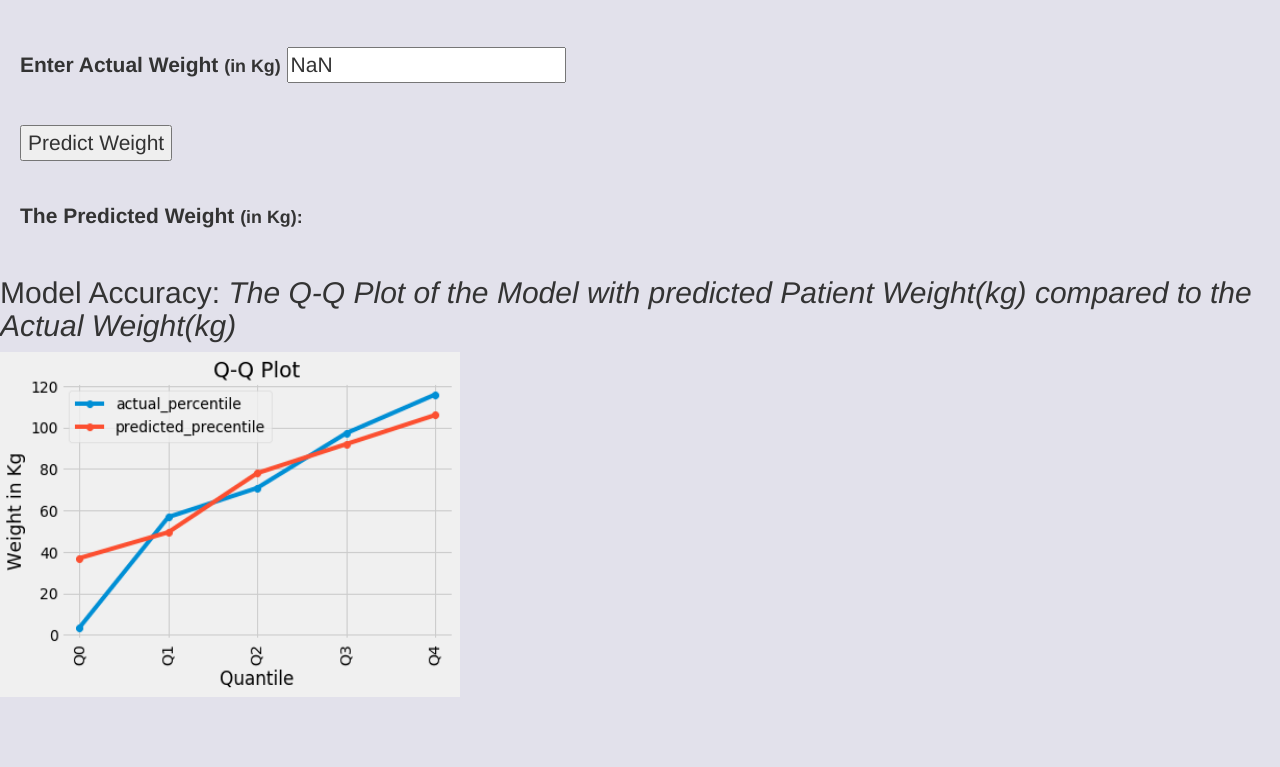
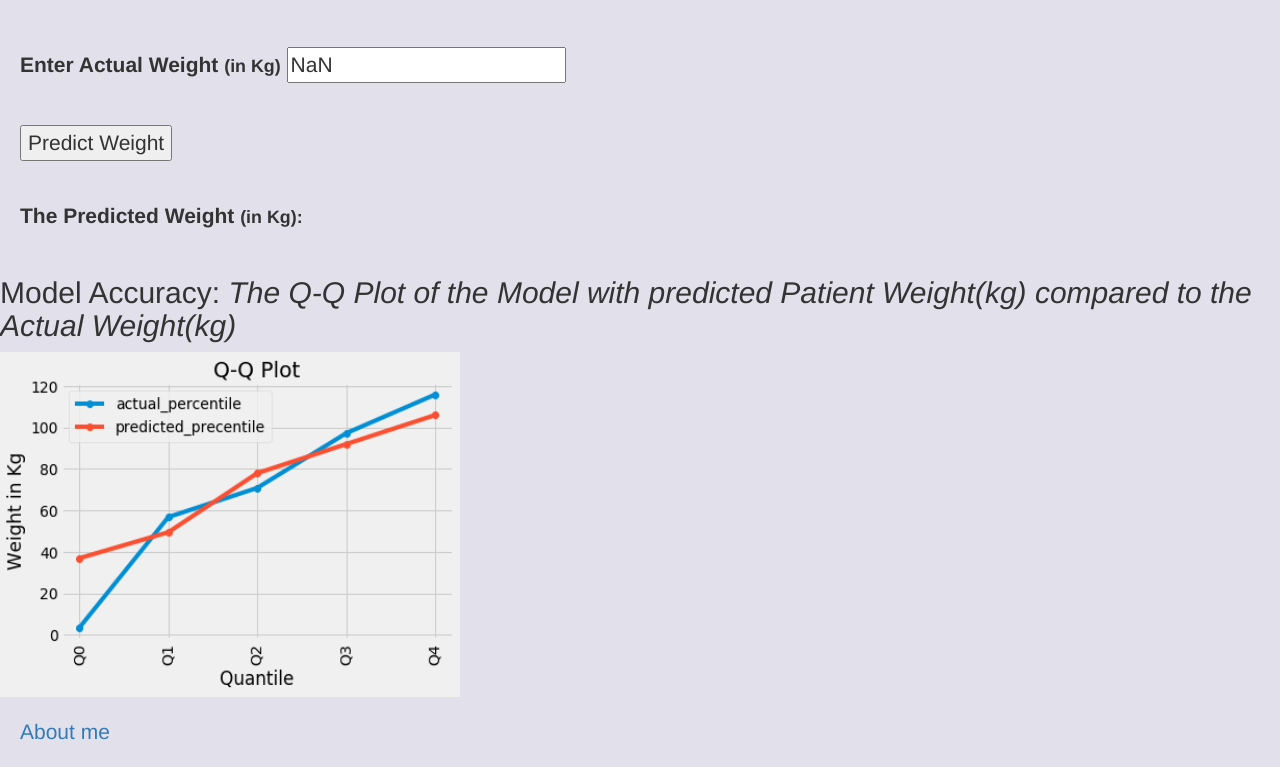
Before and after one commit to tvk66866/js_project, a website: page predict.html in a window 1280 px wide. Shown: the part 2102-2869 px from the top of the page. Before the commit the page ends 2799 px from the top, so only its background shows below. Drawn offline with nearby package versions, Linux system fonts and the light colour scheme.

Commit message:
code base

```diff
--- a/predict.html
+++ b/predict.html
@@ -91,7 +91,10 @@
   <h2>Model Accuracy: <em>The Q-Q Plot of the Model with predicted Patient Weight(kg) compared to the Actual Weight(kg)</em></h2>
   <img src="weight_q_q_plot.png" alt="Model fitness" width="460" height="345">
 
-
+<!--  https://tvk66866.atlassian.net/wiki/x/PYAE-->
+  <div style="padding:20px;font-size:150%;">
+    <a href="https://tvk66866.atlassian.net/wiki/x/PYAE">About me</a>
+  </div>
 <!--  &lt;!&ndash; The core Firebase JS SDK is always required and must be listed first &ndash;&gt;-->
 <!--<script src="https://www.gstatic.com/firebasejs/7.14.2/firebase-app.js"></script>-->
 
```
Also changed, not shown: requirements.txt (added, +184 -0 lines), 1 other file.
